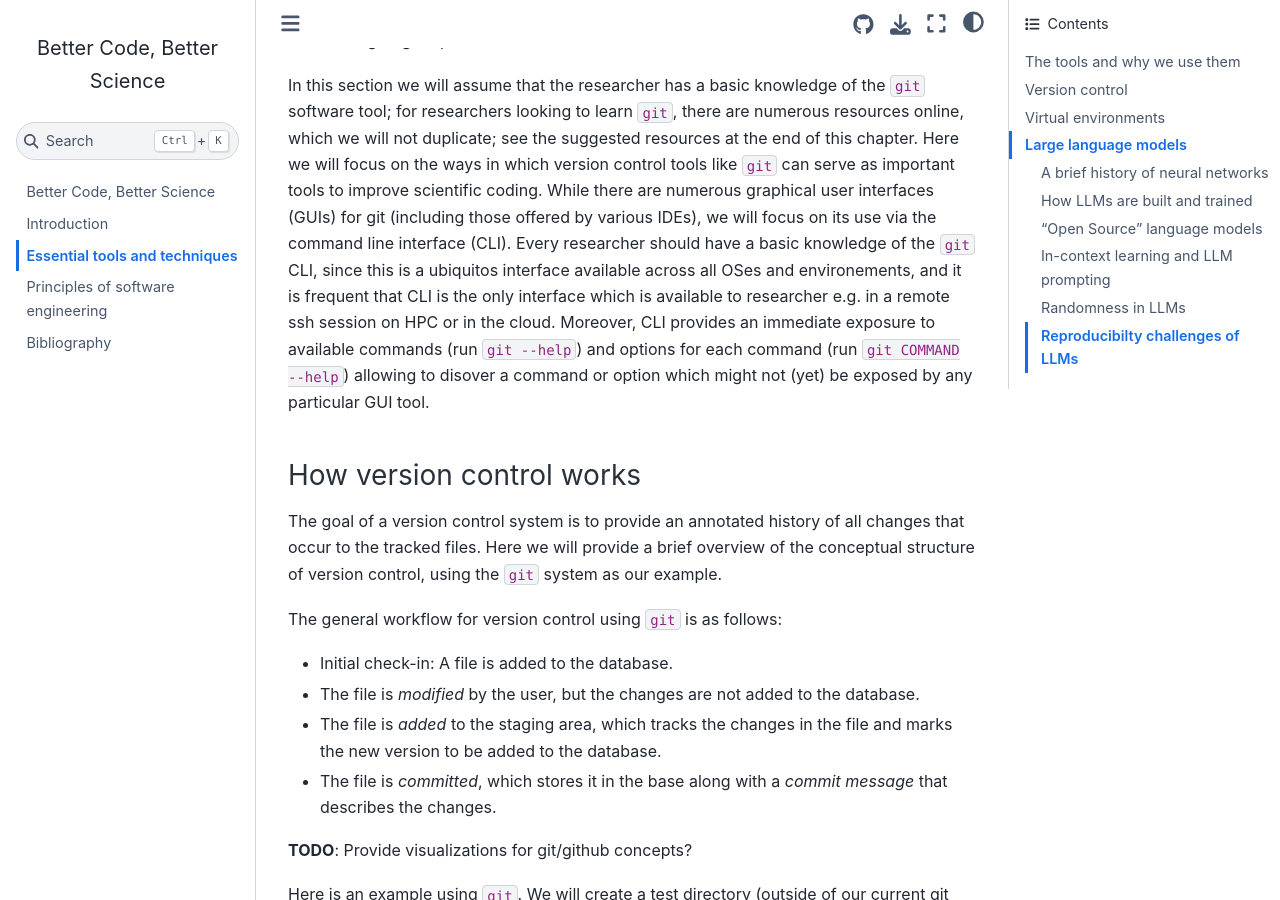
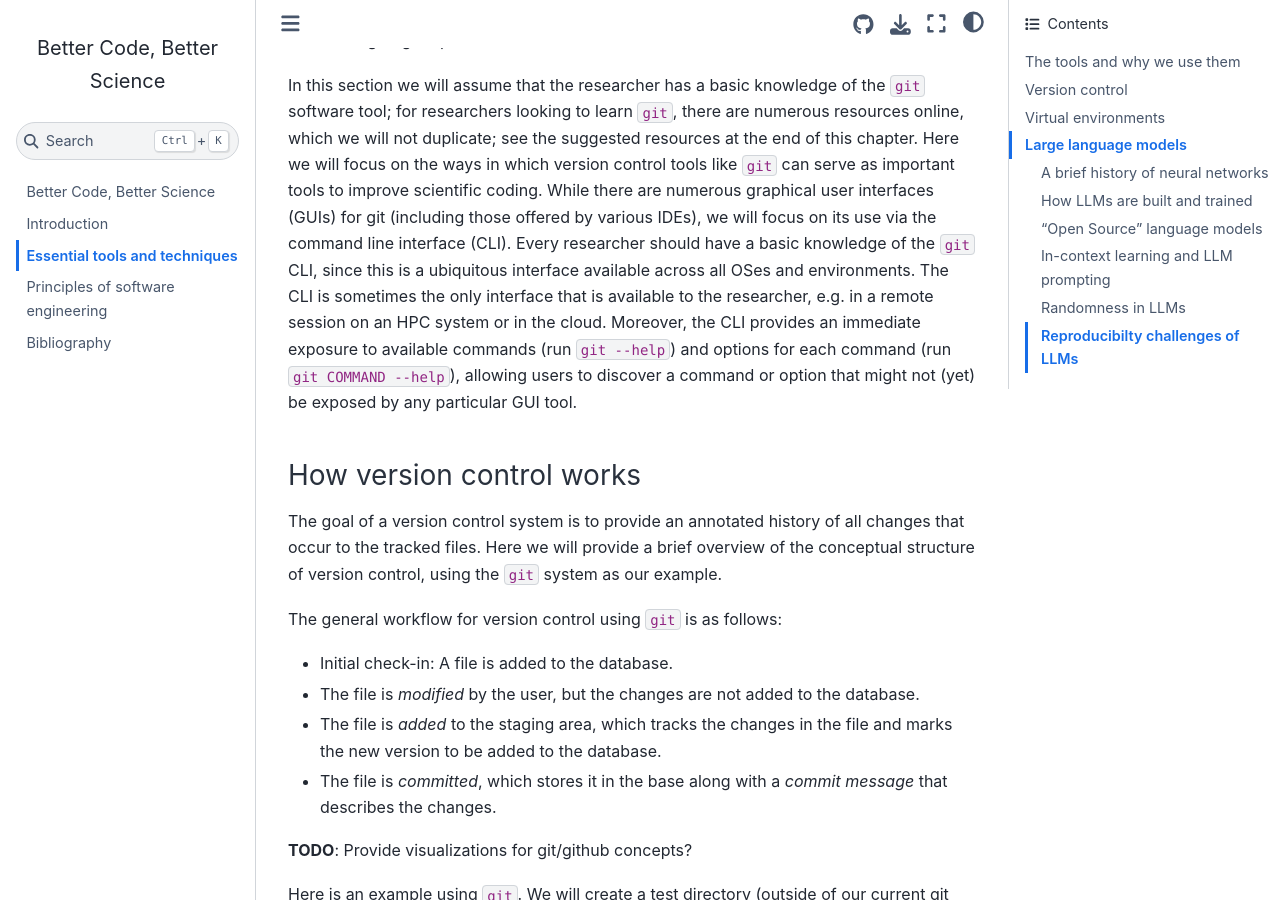
Before and after one commit to BetterCodeBetterScience/book, a Jupyter Book: the page built from book/essential_tools_and_techniques.md, in a window 1280 px wide and 900 px high, scrolled down 1577 px. Built offline with Jupyter Book 1.0.4 settings and Sphinx 7.4.7 and the Sphinx Book theme 1.1.4, drawn with Linux system fonts in a browser that asks for light colours; pages that are not in the unit, such as notebooks, are missing from menus; cross-references to code outside the pages are shown as plain code.

Commit message:
cleanup: fix typos in contribution

```diff
--- a/book/essential_tools_and_techniques.md
+++ b/book/essential_tools_and_techniques.md
@@ -19,7 +19,7 @@ If you don't already know Python, then we suggest that you try to follow along w
 
 Scientists in many fields have traditionally kept a *lab notebook* to record their experimentation. This is still the case in domains such as biology where the work often involves manual experimentation at a lab bench. Many such labs have moved to using electronic lab notebooks, making it much easier to search and find relevant information.  However, an increasing amount of scientific work is now computational, and for this work it would seem somewhat inefficient to record information about the software development process separately from the code that is being written.  There is in fact a tool that can provide the computational researcher with an integrated way to record the history their work, known as *version control.*  While there are many tools that can be used to perform version control, [git](https://git-scm.com/) has become by far the most prevalent within the scientific computing ecosystem, largely due to the popularity of the [GitHub](http://github.com) web site that enables the hosting and sharing of git repositories.
 
-In this section we will assume that the researcher has a basic knowledge of the `git` software tool; for researchers looking to learn `git`, there are numerous resources online, which we will not duplicate; see the suggested resources at the end of this chapter. Here we will focus on the ways in which version control tools like `git` can serve as important tools to improve scientific coding.  While there are numerous graphical user interfaces (GUIs) for git (including those offered by various IDEs), we will focus on its use via the command line interface (CLI).  Every researcher should have a basic knowledge of the `git` CLI, since this is a ubiquitos interface available across all OSes and environements, and it is frequent that CLI is the only interface which is available to researcher e.g. in a remote ssh session on HPC or in the cloud. Moreover, CLI provides an immediate exposure to available commands (run `git --help`) and options for each command (run `git COMMAND --help`) allowing to disover a command or option which might not (yet) be exposed by any particular GUI tool.
+In this section we will assume that the researcher has a basic knowledge of the `git` software tool; for researchers looking to learn `git`, there are numerous resources online, which we will not duplicate; see the suggested resources at the end of this chapter. Here we will focus on the ways in which version control tools like `git` can serve as important tools to improve scientific coding.  While there are numerous graphical user interfaces (GUIs) for git (including those offered by various IDEs), we will focus on its use via the command line interface (CLI).  Every researcher should have a basic knowledge of the `git` CLI, since this is a ubiquitous interface available across all OSes and environments.  The  CLI is sometimes the only interface that is available to the researcher, e.g. in a remote session on an HPC system or in the cloud. Moreover, the CLI provides an immediate exposure to available commands (run `git --help`) and options for each command (run `git COMMAND --help`), allowing users to discover a command or option that might not (yet) be exposed by any particular GUI tool.
 
 ### How version control works
 
```
